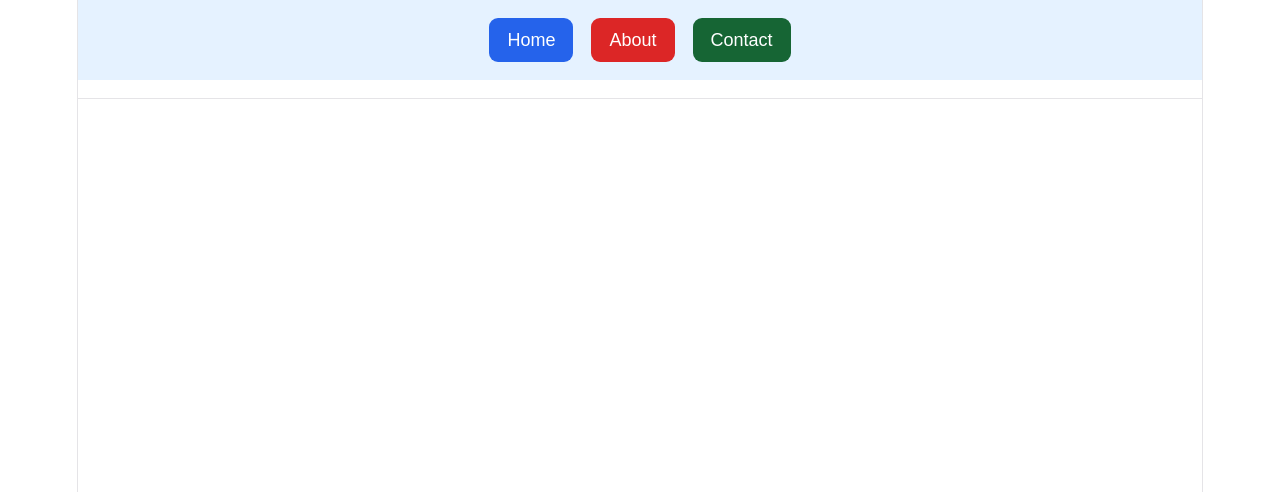
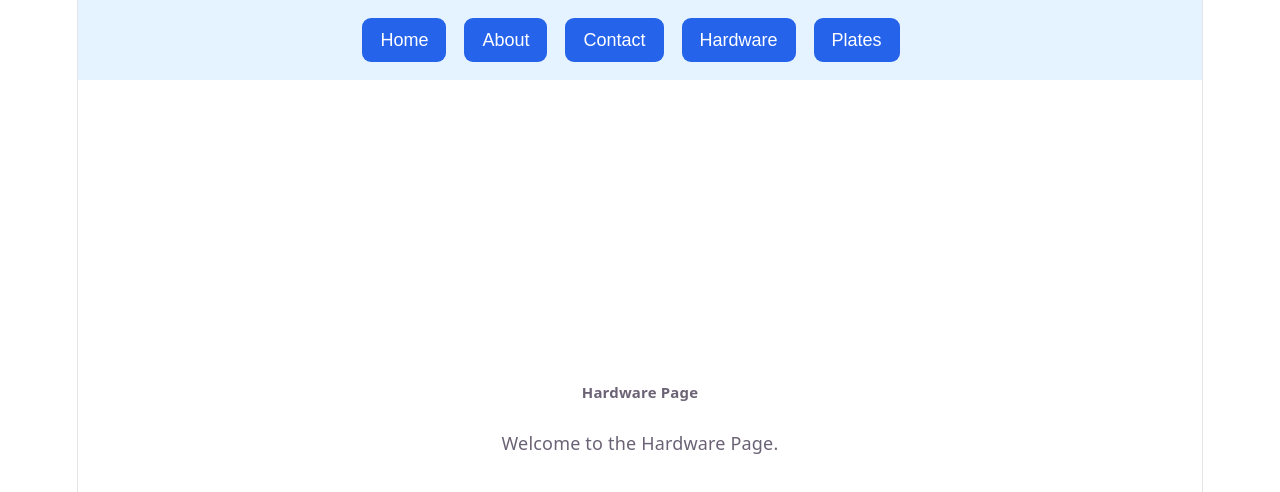
Before and after one commit to carldconner/React_test2, a React (Vite) app in the folder react-test2/: page /hardware in a window 1280 px wide. Before the commit this address had no page. Shown: the top 492 px of the page. Built offline with nearby package versions, Linux system fonts and the light colour scheme.

Commit message:
Feat: add two buttons

```diff
--- a/react-test2/src/App.jsx
+++ b/react-test2/src/App.jsx
@@ -2,12 +2,14 @@ import { Routes, Route, useNavigate } from 'react-router-dom'
 import Home from './Home.jsx'
 import About from './About.jsx'
 import Contact from './Contact.jsx'
+import Hardware from './Hardware.jsx'
+import Plates from './Plates.jsx'
 import './App.css'
 
 function App() {
   const navigate = useNavigate()
 
-  const buttonStyle1 = {
+  const buttonStyle = {
     marginRight: '1rem',
     padding: '0.65rem 1rem',
     backgroundColor: '#2563eb',
@@ -18,29 +20,24 @@ function App() {
     fontSize: '1rem',
   }
 
-  const buttonStyle2 = {
-    ...buttonStyle1,
-    backgroundColor: '#dc2626',
-  }
-
-  const buttonStyle3 = {
-    ...buttonStyle1,
-    backgroundColor: '#166534',
-    color: '#ffffff',
-  }
-
   return (
     <>
       <nav style={{ padding: '1rem', backgroundColor: '#e5f2ff', marginBottom: '1rem' }}>
-        <button type="button" style={buttonStyle1} onClick={() => navigate('/')}>Home</button>
-        <button type="button" style={buttonStyle2} onClick={() => navigate('/about')}>About</button>
-        <button type="button" style={{ ...buttonStyle3, marginRight: 0 }} onClick={() => navigate('/contact')}>Contact</button>
+        <button type="button" style={buttonStyle} onClick={() => navigate('/')}>Home</button>
+        <button type="button" style={buttonStyle} onClick={() => navigate('/about')}>About</button>
+        <button type="button" style={buttonStyle} onClick={() => navigate('/contact')}>Contact</button>
+        <button type="button" style={buttonStyle} onClick={() => navigate('/hardware')}>Hardware</button>
+        <button type="button" style={buttonStyle} onClick={() => navigate('/plates')}>Plates</button>
       </nav>
 
       <Routes>
         <Route path="/" element={<Home />} />
         <Route path="/about" element={<About />} />
         <Route path="/contact" element={<Contact />} />
+        <Route path="/hardware" element={<Hardware />} />
+        <Route path="/plates" element={<Plates />} />
+
+
       </Routes>
 
       <section id="spacer"></section>
--- /dev/null
+++ b/react-test2/src/Hardware.jsx
@@ -0,0 +1,16 @@
+import './App.css'
+
+function Hardware() {
+  return (
+    <section id="center">
+      <div>
+        <h5>Hardware Page</h5>
+        <p>
+          Welcome to the Hardware Page.
+        </p>
+      </div>
+    </section>
+  )
+}
+
+export default Hardware
--- /dev/null
+++ b/react-test2/src/Plates.jsx
@@ -0,0 +1,16 @@
+import './App.css'
+
+function Plates() {
+  return (
+    <section id="center">
+      <div>
+        <h5>Plates Page</h5>
+        <p>
+          Welcome to the Plates Page.
+        </p>
+      </div>
+    </section>
+  )
+}
+
+export default Plates
```
